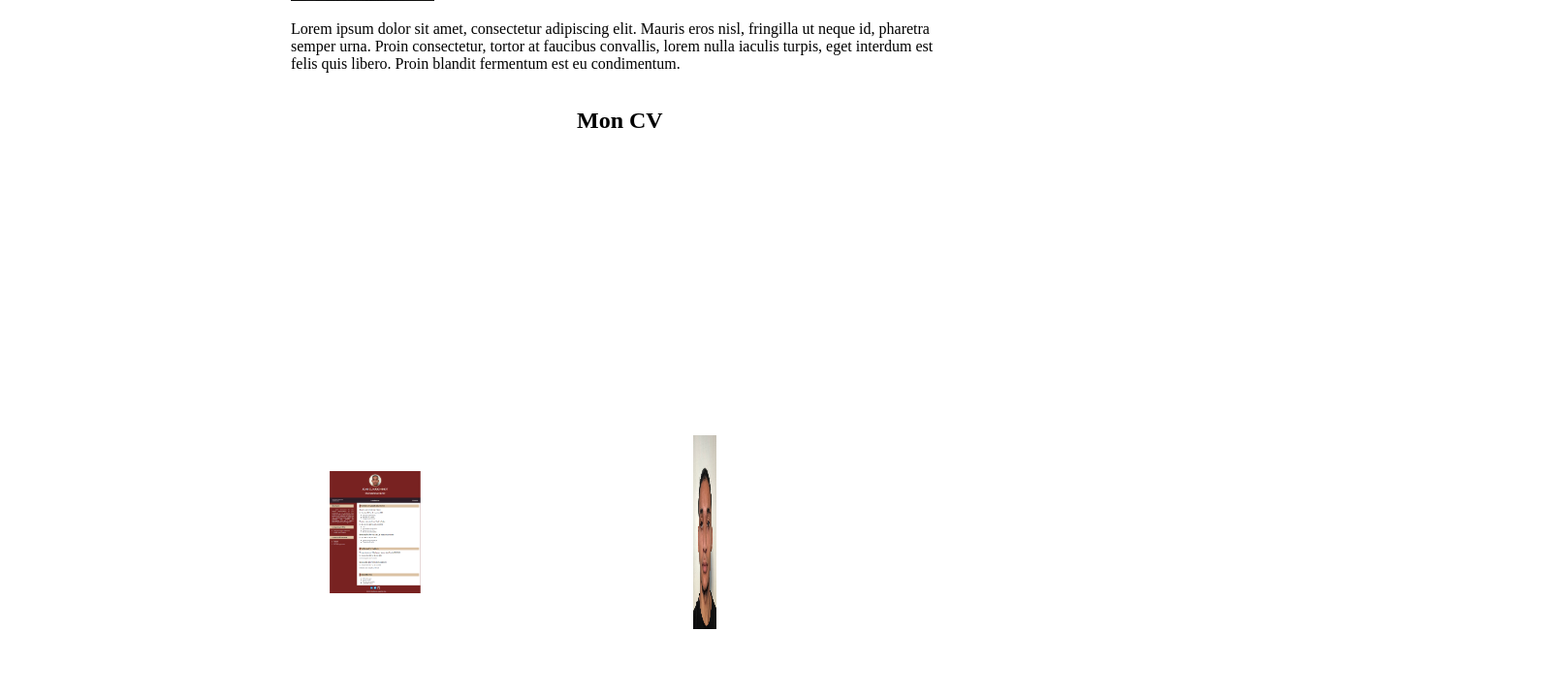
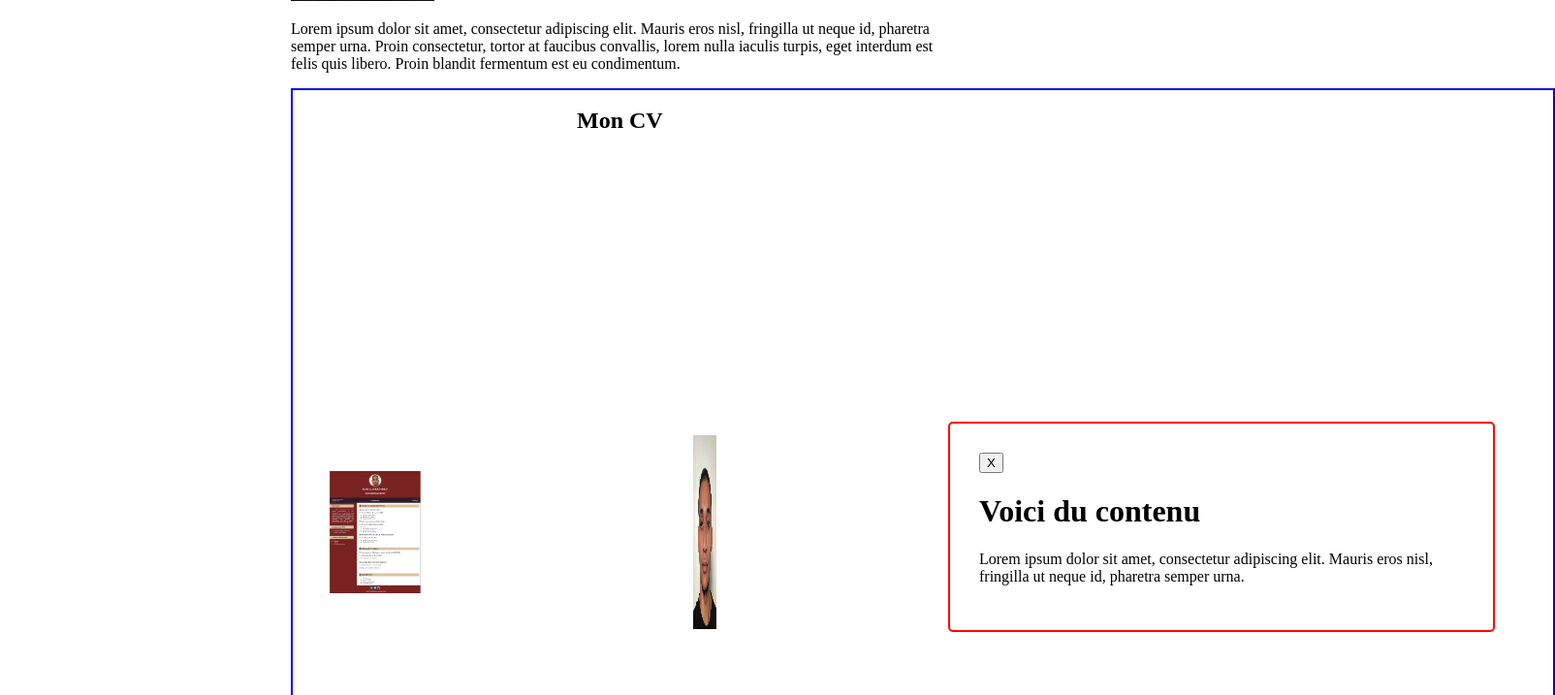
Before and after one commit to JCthedevelop3r/Portfolio_Jean-Claude_Minot, a Vue app: page / in a window 1280 px wide. Shown: the part 219-936 px from the top of the page at 97% size, 1604 px wide, since content can reach past the window. Built offline with nearby package versions, Linux system fonts and the light colour scheme.

Commit message:
Add modals 1

```diff
--- a/src/components/MainComponent.vue
+++ b/src/components/MainComponent.vue
@@ -1,23 +1,32 @@
 <script setup>
 
+import ModalCV1 from '@/components/modals/ModalCV1.vue'
 
 </script>
 
 <template>
+
     <main>
+
+
+
         <!-- courte présentation -->
         <p>
             Lorem ipsum dolor sit amet, consectetur adipiscing elit. Mauris eros nisl, fringilla ut neque id, pharetra semper urna.
             Proin consectetur, tortor at faucibus convallis, lorem nulla iaculis turpis, eget interdum est felis quis libero.
             Proin blandit fermentum est eu condimentum.
         </p>
+
+        <ModalCV1></ModalCV1>
+
         <section class="main__section1">
             <article class="section__article1">
                 <h2 class="article1__h2">Mon CV</h2>
-                <div>
+                <div class="article1__div">
                     <figure class="article1__figure1">
                         <img src="../assets/images/Screen_Devoir_CV.png" alt="Curriculum vitae d'un développeur web junior" class="article1__cv"/>
                     </figure>
+
                     <figure class="article1__figure2">
                         <img src="../assets/images/Pdp_moi.jpg" alt="Jeune homme brun au teint mate" class="article1__logo"/>
                     </figure>
@@ -27,7 +36,7 @@
 
             <article class="section__article2">
                 <h2 class="article2__h2">Cahier des charges "La Socketterie"</h2>
-                <div>
+                <div class="article2__div">
                     <figure class="article2__figure1">
                         <img src="../assets/images/Screen_Devoir_Cahier_des_Charges.png" alt="Cahier des charges" class="article2__cdc"/>
                     </figure>
@@ -40,7 +49,7 @@
 
             <article class="section__article3">
                 <h2 class="article3__h2">Dynamiser un espace commentaire</h2>
-                <div>
+                <div class="article3__div">
                     <figure class="article3__figure1">
                         <img src="../assets/images/Screen_Devoir_Dynamiser_Espace_commentaire.png" alt="Espace commentaire d'un site web" class="article3__esp-com"/>
                     </figure>
@@ -112,7 +121,19 @@
 
     }
 
-    div {
+    .article1__div {
+
+    display: flex;
+
+    }
+
+    .article2__div {
+
+    display: flex;
+
+    }
+
+    .article3__div {
 
     display: flex;
 
--- /dev/null
+++ b/src/components/modals/ModalCV1.vue
@@ -0,0 +1,47 @@
+<script setup>
+
+</script>
+
+<template>
+
+    <div class="modal-container">
+        <div class="modal">
+            <button class="close-modal modal-trigger">X</button>
+            <h1>Voici du contenu</h1>
+            <p>
+                Lorem ipsum dolor sit amet, consectetur adipiscing elit. Mauris eros nisl, fringilla ut neque id, pharetra semper urna.
+            </p>
+        </div>
+    </div>
+
+</template>
+
+<style scoped>
+
+.modal-container {
+
+    position: absolute;
+    height: 900px;
+    width: 1300px;
+    border: 2px solid blue;
+
+}
+
+.modal {
+
+    width: 95%;
+    max-width: 500px;
+    min-width: 300px;
+    padding: 30px;
+    background: #fff;
+    border: 2px solid red;
+    border-radius: 5px;
+    position: absolute;
+    top: 38%;
+    left: 52%;
+
+}
+
+
+
+</style>
```
